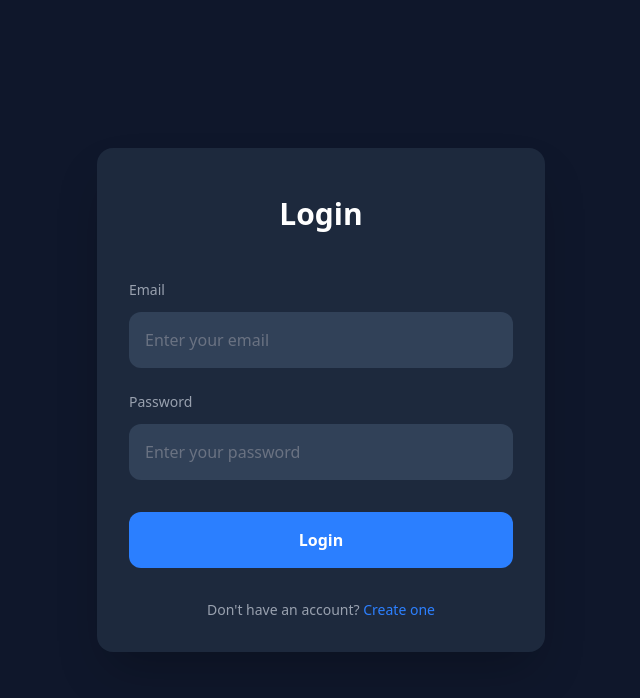
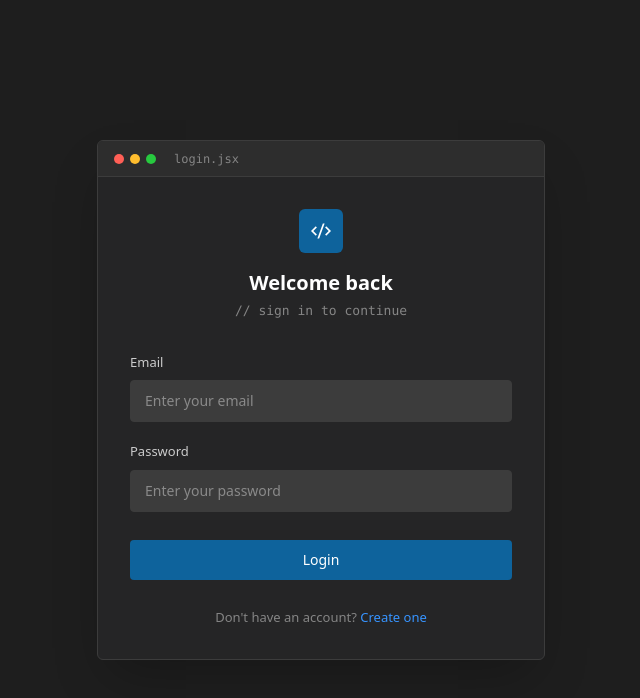
Before and after one commit to Tilak2729/Kairo, a React (Vite) app in the folder frontend/: page /login in a window 1280 px wide. Shown: the top 698 px of the page, without its empty margins (319-959 px from the left). Built offline with nearby package versions, Linux system fonts and the light colour scheme; no server answers.

Commit message:
restyle login and register page

```diff
--- a/frontend/src/screens/Login.jsx
+++ b/frontend/src/screens/Login.jsx
@@ -25,16 +25,34 @@ const Login = () => {
   }
 
   return (
-    <div className="min-h-screen flex items-center justify-center bg-slate-900">
-      <div className="bg-slate-800 rounded-2xl shadow-2xl w-full max-w-md mx-4">
-        <div className="px-8 pt-12 pb-8">
-          <h2 className="text-3xl font-semibold text-white text-center mb-12">
-            Login
-          </h2>
+    <div className="min-h-screen flex items-center justify-center bg-[#1e1e1e] font-sans">
+      <div className="bg-[#252526] border border-[#3c3c3c] rounded-md shadow-2xl w-full max-w-md mx-4 overflow-hidden">
 
-          <form onSubmit={submitHandler} className="space-y-6">
+        {/* title bar */}
+        <div className="flex items-center gap-1.5 h-9 px-4 bg-[#2d2d2d] border-b border-[#3c3c3c]">
+          <span className="w-2.5 h-2.5 rounded-full bg-[#ff5f56]"></span>
+          <span className="w-2.5 h-2.5 rounded-full bg-[#ffbd2e]"></span>
+          <span className="w-2.5 h-2.5 rounded-full bg-[#27c93f]"></span>
+          <span className="ml-3 text-[12px] font-mono text-[#858585]">login.jsx</span>
+        </div>
+
+        <div className="px-8 pt-8 pb-8">
+
+          <div className="flex flex-col items-center mb-8">
+            <div className="w-11 h-11 rounded-md bg-[#0e639c] flex items-center justify-center mb-4">
+              <i className="ri-code-s-slash-line text-white text-xl"></i>
+            </div>
+            <h2 className="text-xl font-semibold text-white">
+              Welcome back
+            </h2>
+            <p className="text-[13px] text-[#858585] mt-1 font-mono">
+              // sign in to continue
+            </p>
+          </div>
+
+          <form onSubmit={submitHandler} className="space-y-5">
             <div>
-              <label htmlFor="email" className="block text-gray-400 text-sm font-medium mb-3">
+              <label htmlFor="email" className="block text-[#cccccc] text-[13px] font-medium mb-2">
                 Email
               </label>
               <input
@@ -42,12 +60,12 @@ const Login = () => {
                 type="email"
                 id="email"
                 placeholder="Enter your email"
-                className="w-full px-4 py-4 bg-slate-700 text-white text-base rounded-xl border-0 outline-none focus:ring-0 placeholder-gray-500"
+                className="w-full px-3.5 py-2.5 bg-[#3c3c3c] text-[#e6e6e6] text-sm rounded-sm border border-[#3c3c3c] outline-none focus:border-[#3794ff] placeholder:text-[#8a8a8a] transition-colors duration-100"
               />
             </div>
 
             <div>
-              <label htmlFor="password" className="block text-gray-400 text-sm font-medium mb-3">
+              <label htmlFor="password" className="block text-[#cccccc] text-[13px] font-medium mb-2">
                 Password
               </label>
               <input
@@ -55,23 +73,23 @@ const Login = () => {
                 type="password"
                 id="password"
                 placeholder="Enter your password"
-                className="w-full px-4 py-4 bg-slate-700 text-white text-base rounded-xl border-0 outline-none focus:ring-0 placeholder-gray-500"
+                className="w-full px-3.5 py-2.5 bg-[#3c3c3c] text-[#e6e6e6] text-sm rounded-sm border border-[#3c3c3c] outline-none focus:border-[#3794ff] placeholder:text-[#8a8a8a] transition-colors duration-100"
               />
             </div>
 
             <div className="pt-2">
               <button
                 type="submit"
-                className="w-full py-4 bg-blue-500 text-white text-base font-semibold rounded-xl hover:bg-blue-600 transition-colors duration-200"
+                className="w-full py-2.5 bg-[#0e639c] text-white text-sm font-medium rounded-sm hover:bg-[#1177bb] transition-colors duration-100"
               >
                 Login
               </button>
             </div>
           </form>
 
-          <p className="text-center text-gray-400 text-sm mt-8">
+          <p className="text-center text-[#858585] text-[13px] mt-7">
             Don't have an account?{" "}
-            <Link to="/register" className="text-blue-500 hover:text-blue-400 transition-colors">
+            <Link to="/register" className="text-[#3794ff] hover:text-[#5aa8ff] transition-colors duration-100">
               Create one
             </Link>
           </p>
--- a/frontend/src/screens/Register.jsx
+++ b/frontend/src/screens/Register.jsx
@@ -33,17 +33,41 @@ const Register = () => {
   }
 
   return (
-    <div className="min-h-screen flex items-center justify-center bg-gray-900 font-sans">
-      <div className="bg-gray-800 p-8 rounded-lg shadow-lg w-full max-w-md text-white">
-        <h2 className="text-2xl font-bold mb-6 text-center">Register</h2>
+    <div className="min-h-screen flex items-center justify-center bg-[#1e1e1e] font-sans">
+      <div className="bg-[#252526] border border-[#3c3c3c] rounded-md shadow-2xl w-full max-w-md mx-4 overflow-hidden">
+
+        {/* title bar */}
+        <div className="flex items-center gap-1.5 h-9 px-4 bg-[#2d2d2d] border-b border-[#3c3c3c]">
+          <span className="w-2.5 h-2.5 rounded-full bg-[#ff5f56]"></span>
+          <span className="w-2.5 h-2.5 rounded-full bg-[#ffbd2e]"></span>
+          <span className="w-2.5 h-2.5 rounded-full bg-[#27c93f]"></span>
+          <span className="ml-3 text-[12px] font-mono text-[#858585]">register.jsx</span>
+        </div>
+
+        <div className="px-8 pt-8 pb-8 text-white">
+
+          <div className="flex flex-col items-center mb-8">
+            <div className="w-11 h-11 rounded-md bg-[#0e639c] flex items-center justify-center mb-4">
+              <i className="ri-user-add-line text-white text-xl"></i>
+            </div>
+            <h2 className="text-xl font-semibold text-white">
+              Create an account
+            </h2>
+            <p className="text-[13px] text-[#858585] mt-1 font-mono">
+              // set up your workspace
+            </p>
+          </div>
 
           <form onSubmit={submitHandler}>
             {error && (
-            <p className="text-red-500 text-sm mb-4 text-center">{error}</p>
+              <div className="flex items-center gap-2 bg-[#3a1d1d] border border-[#5a2626] text-[#f48771] text-[13px] rounded-sm px-3 py-2 mb-5">
+                <i className="ri-error-warning-line shrink-0"></i>
+                <p>{error}</p>
+              </div>
             )}
 
             <div className="mb-5">
-            <label htmlFor="email" className="block mb-2 text-gray-300">
+              <label htmlFor="email" className="block mb-2 text-[#cccccc] text-[13px] font-medium">
                 Email
               </label>
               <input
@@ -52,12 +76,12 @@ const Register = () => {
                 id="email"
                 placeholder="Enter your email"
                 required
-              className="w-full p-3 rounded-md bg-gray-700 text-white focus:outline-none focus:ring-2 focus:ring-blue-500"
+                className="w-full px-3.5 py-2.5 rounded-sm bg-[#3c3c3c] border border-[#3c3c3c] text-[#e6e6e6] text-sm placeholder:text-[#8a8a8a] outline-none focus:border-[#3794ff] transition-colors duration-100"
               />
             </div>
 
-          <div className="mb-5">
-            <label htmlFor="password" className="block mb-2 text-gray-300">
+            <div className="mb-6">
+              <label htmlFor="password" className="block mb-2 text-[#cccccc] text-[13px] font-medium">
                 Password
               </label>
               <input
@@ -66,24 +90,25 @@ const Register = () => {
                 id="password"
                 placeholder="Enter your password"
                 required
-              className="w-full p-3 rounded-md bg-gray-700 text-white focus:outline-none focus:ring-2 focus:ring-blue-500"
+                className="w-full px-3.5 py-2.5 rounded-sm bg-[#3c3c3c] border border-[#3c3c3c] text-[#e6e6e6] text-sm placeholder:text-[#8a8a8a] outline-none focus:border-[#3794ff] transition-colors duration-100"
               />
             </div>
 
             <button
               type="submit"
-            className="w-full py-3 rounded-md bg-blue-600 hover:bg-blue-700 font-semibold transition-colors"
+              className="w-full py-2.5 rounded-sm bg-[#0e639c] hover:bg-[#1177bb] text-white text-sm font-medium transition-colors duration-100"
             >
               Register
             </button>
           </form>
 
-        <p className="mt-4 text-center text-gray-400">
+          <p className="mt-7 text-center text-[#858585] text-[13px]">
             Already have an account?{' '}
-          <Link to="/login" className="text-blue-500 hover:underline">
+            <Link to="/login" className="text-[#3794ff] hover:text-[#5aa8ff] transition-colors duration-100">
               Login
             </Link>
           </p>
+        </div>
       </div>
     </div>
   );
```
Lines whose indentation alone changed are shown as unchanged.
